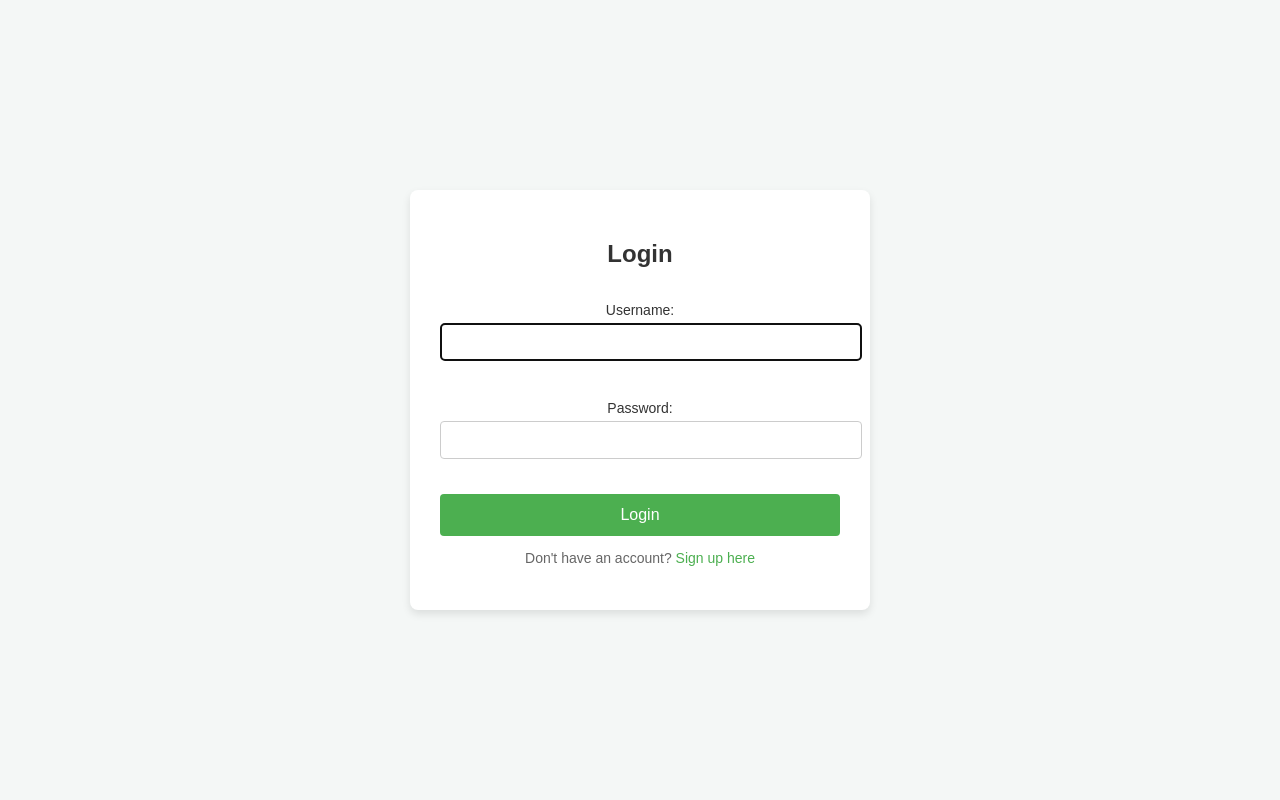
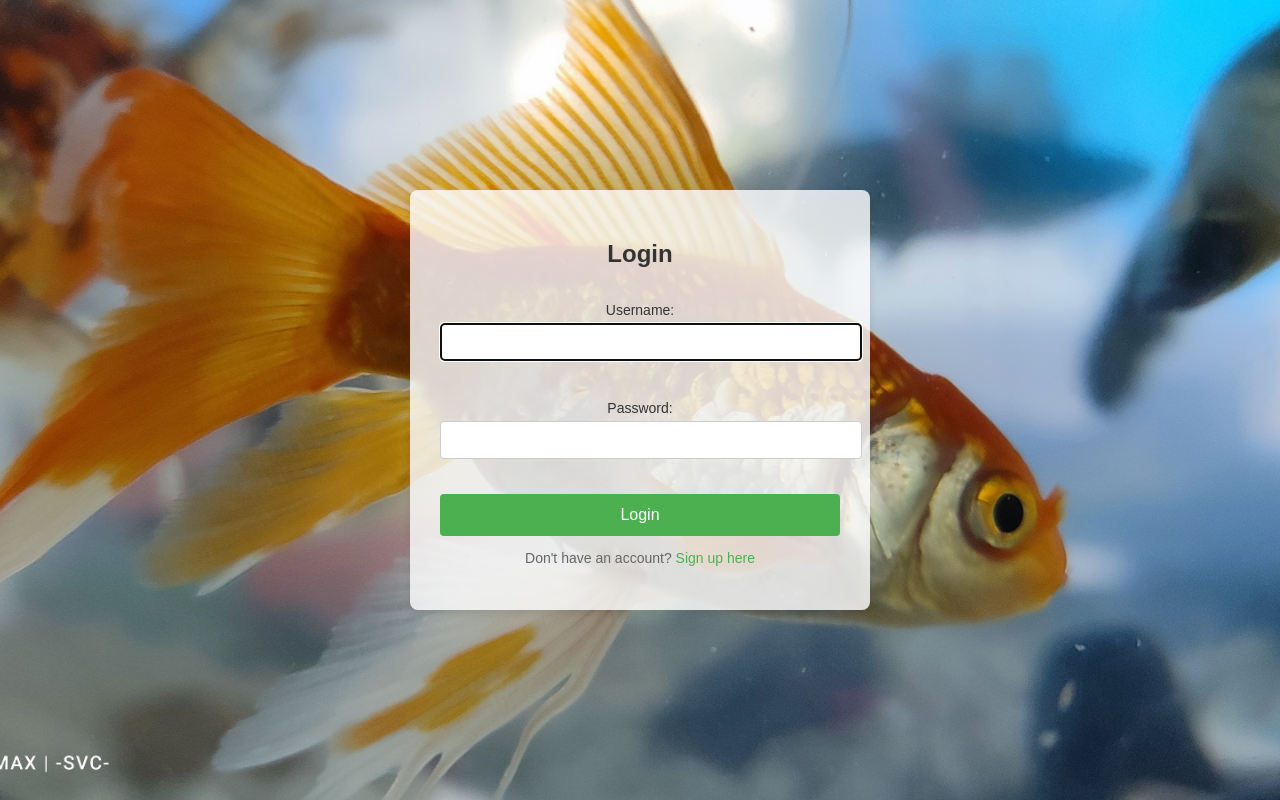
Before and after one commit to samrudhavc/dockertest_postgresql, a Django app: page /login/ in a window 1280 px wide. Run offline with Django 5.2, Linux system fonts and the light colour scheme.

Commit message:
changes login, media correction/ settings updt

```diff
--- a/docker_test/users/templates/login.html
+++ b/docker_test/users/templates/login.html
@@ -8,7 +8,10 @@
     <style>
         body {
             font-family: Arial, sans-serif;
-            background-color: #f4f7f6;
+            background-image: url('/media/IMG_20210925_074319.jpg'); /* Update with your image path */
+            background-size: cover;  /* Makes sure the image covers the full screen */
+            background-position: center; /* Centers the image */
+            background-repeat: no-repeat; /* Prevents the image from repeating */
             display: flex;
             justify-content: center;
             align-items: center;
@@ -17,7 +20,7 @@
         }
 
         .container {
-            background-color: #fff;
+            background-color: rgba(255, 255, 255, 0.8); /* Adds a semi-transparent white background */
             padding: 30px;
             border-radius: 8px;
             box-shadow: 0px 4px 8px rgba(0, 0, 0, 0.1);
--- a/docker_test/users/urls.py
+++ b/docker_test/users/urls.py
@@ -1,9 +1,11 @@
 from django.urls import path
 from . import views
+from django.conf import settings
+from django.conf.urls.static import static
 
 urlpatterns = [
     path('login/', views.login_view, name='login'),
     path('logout/', views.logout_view, name='logout'),
     path('dashboard/', views.dashboard, name='dashboard'),
     path('signup/', views.signup, name='signup'),
-]
+] + static(settings.MEDIA_URL, document_root=settings.MEDIA_ROOT)
```
Also changed, not shown: docker_test/docker_test/settings.py (+6 -1 lines).
